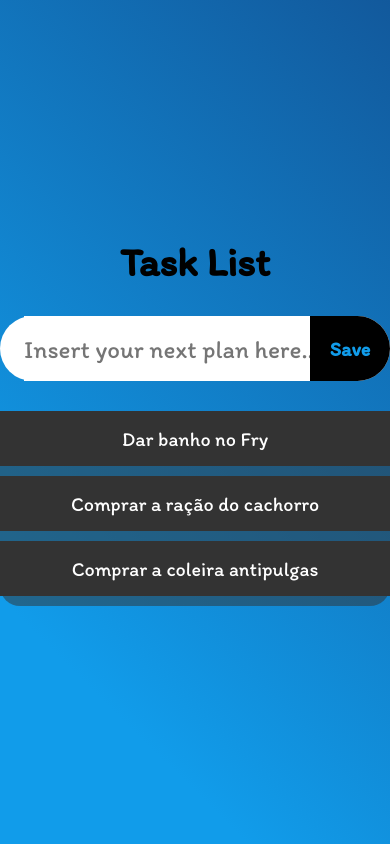
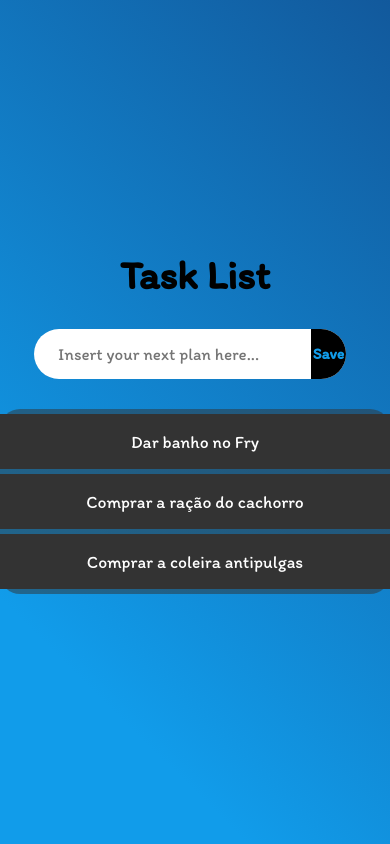
Before and after one commit to ivo-petronio/task-list-double, a React (Vite) app: page / in a window 390 px wide. Built offline with nearby package versions, Linux system fonts and the light colour scheme.

Commit message:
fix: mobile layout

```diff
--- a/src/App.css
+++ b/src/App.css
@@ -63,7 +63,6 @@ main {
     width: 100%;
     color: white;
     margin-top: 30px;
-    border-radius: 20px;
 }
 
 .tasks-board:before {
@@ -82,7 +81,7 @@ main {
     height: 55px;
     font-size: 20px;
     width: 100%;
-    margin-bottom: 10px;
+    margin: 5px 0;
 }
 
 .button {
@@ -147,28 +146,37 @@ main {
 /*** Media Query - Responsividade *****
 **************************************/
 
-@media (max-width: 700px) and (min-width: 480) {
+@media screen and (max-width: 700px) and (min-width: 480px) {
+
     main {
-        justify-content: center;
-        width: 85%;
-    }
-
-    .container {
-        justify-content: center;
-    }
-
-    .command-container {
-        width: 85%;
+        width: 100%;
     }
 }
 
-#media (max-width: 479px) {
+@media screen and (max-width: 480px) {
+
+    .command-container {
+        width: 80%;
+        height: 50px;
+        margin-right: 10px
+
+    }
+
+    .task {
+        font-size: 4.5vmin;
+    }
 
     .command-container .task-input {
-        width: 80%;
+        font-size: 17px;
+        border-radius: 30px;
     }
 
-    .task:hover .task-description {
-        font-size: 1vmin;
+    .save-task-btn {
+        font-size: 4vmin;
+        width: 35px;
+    }
+
+    .task button {
+        font-size: 4vmin;
     }
 }
```
